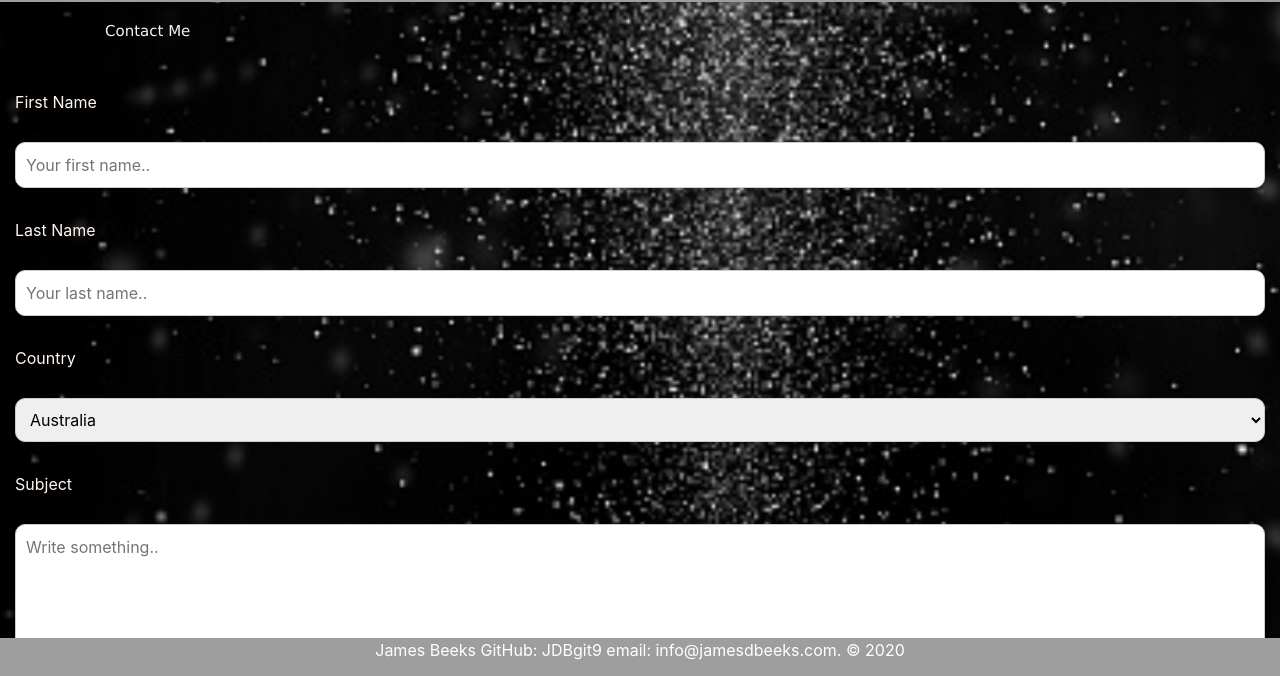
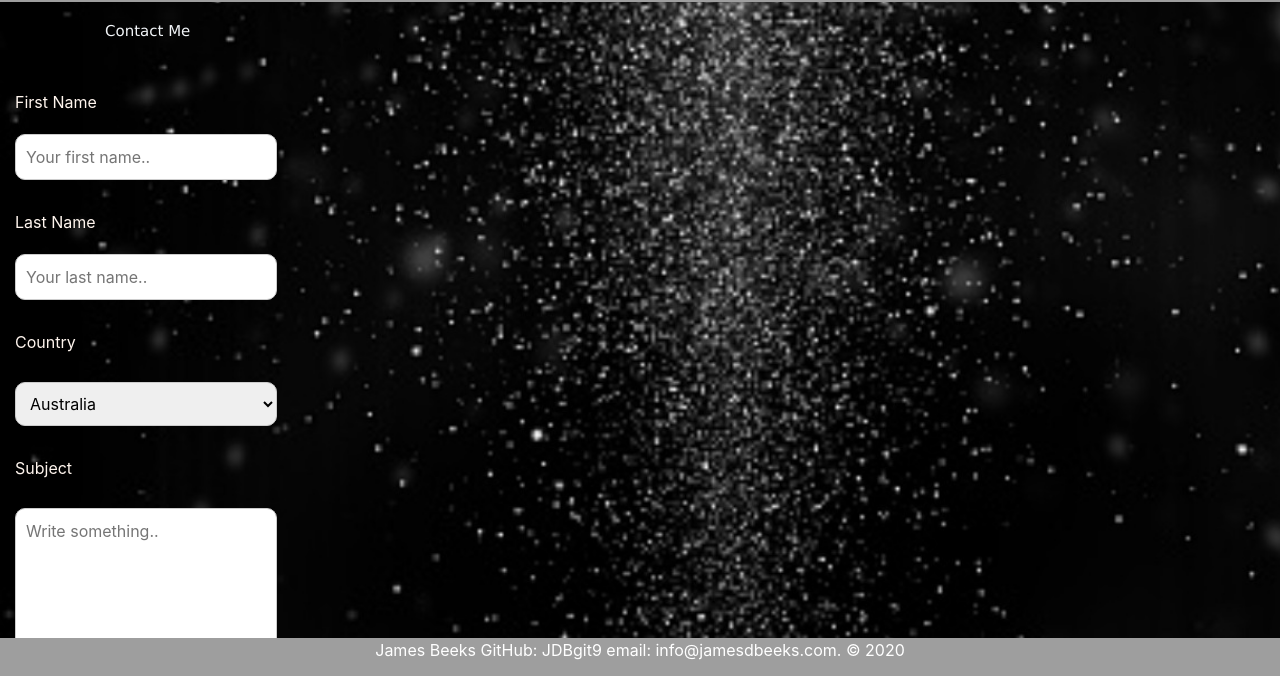
Before and after one commit to JDBgit9/Responsive-Portfolio, a website: page contact.html in a window 1280 px wide. Shown: the part 122-798 px from the top of the page. Drawn offline with nearby package versions, Linux system fonts and the light colour scheme.

Commit message:
added resume to port corrected the sizing of the input boxes in the contact page

```diff
--- a/assets/css/contact.css
+++ b/assets/css/contact.css
@@ -30,9 +30,13 @@ fname {
 color: azure;
 }
 lname {}
+
+input, label {
+  display: block;
+}
  /* Style inputs with type="text", select elements and textareas  */
 input[type=text], select, textarea {
-  width: 100%;
+  width: 50%;
   padding: 10px;
    border: 1px solid #ccc;
    border-radius: 10px;
```
Also changed, not shown: contact.html (+1 -10 lines), index.html (+1 -1 lines), portfolio.html (+1 -1 lines), 1 other file.
